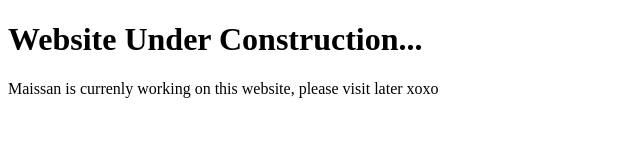
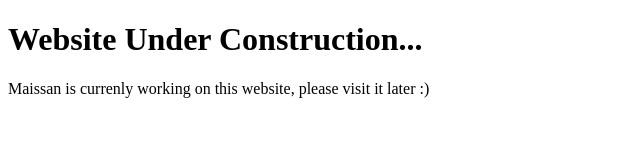
Before and after one commit to maissansb/maissansb.github.io, a plain HTML site: page index.html in a window 1280 px wide. Shown: the full height of the page, 0-640 px from the left. Drawn offline with Linux system fonts and the light colour scheme.

Commit message:
Update index.html

```diff
--- a/index.html
+++ b/index.html
@@ -5,6 +5,6 @@
 </head>
 <body>
 <h1>Website Under Construction...</h1>
-<p>Maissan is currenly working on this website, please visit later xoxo</p>
+<p>Maissan is currenly working on this website, please visit it later :) </p>
 </body>
 </html>
```
